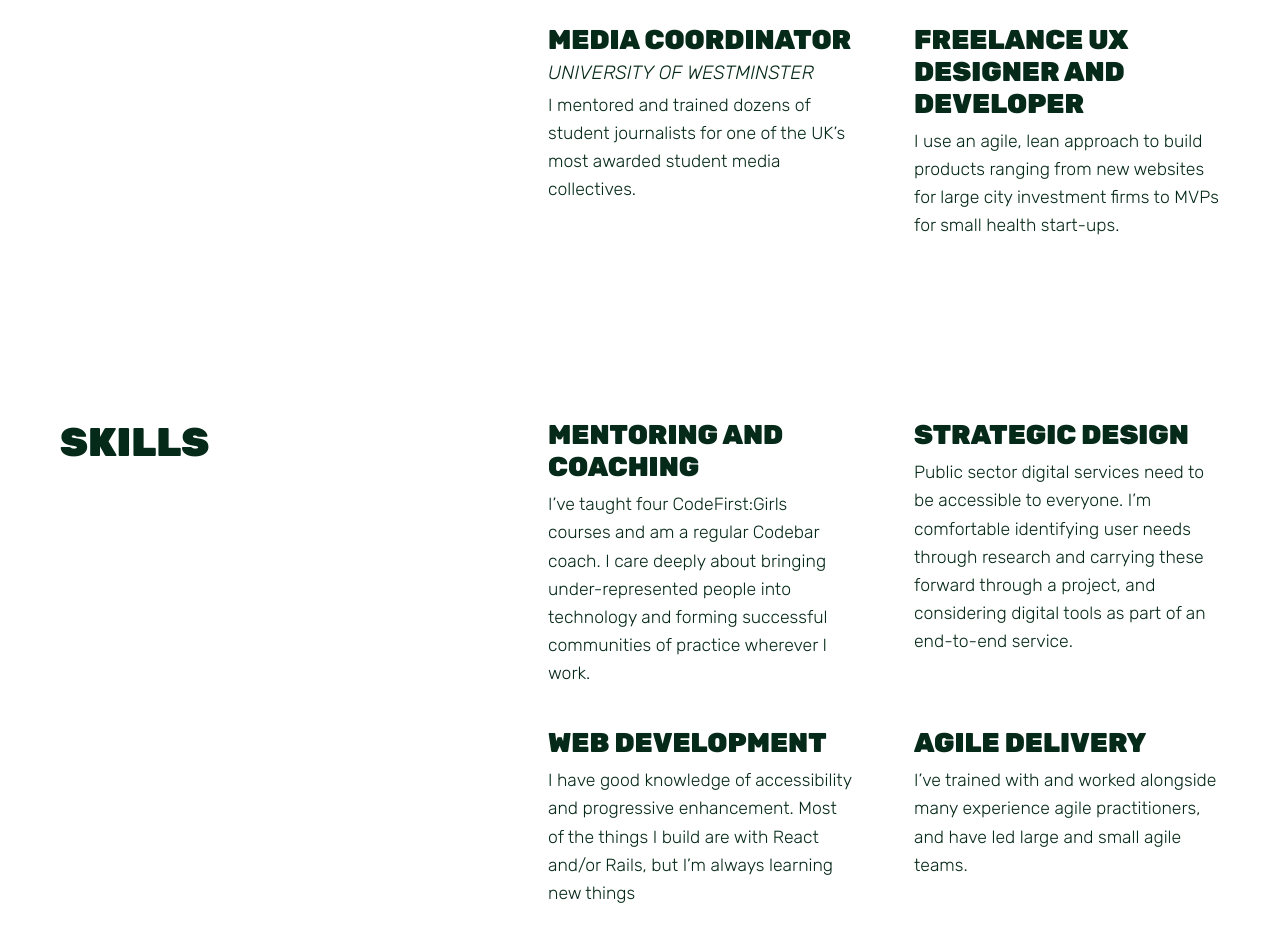
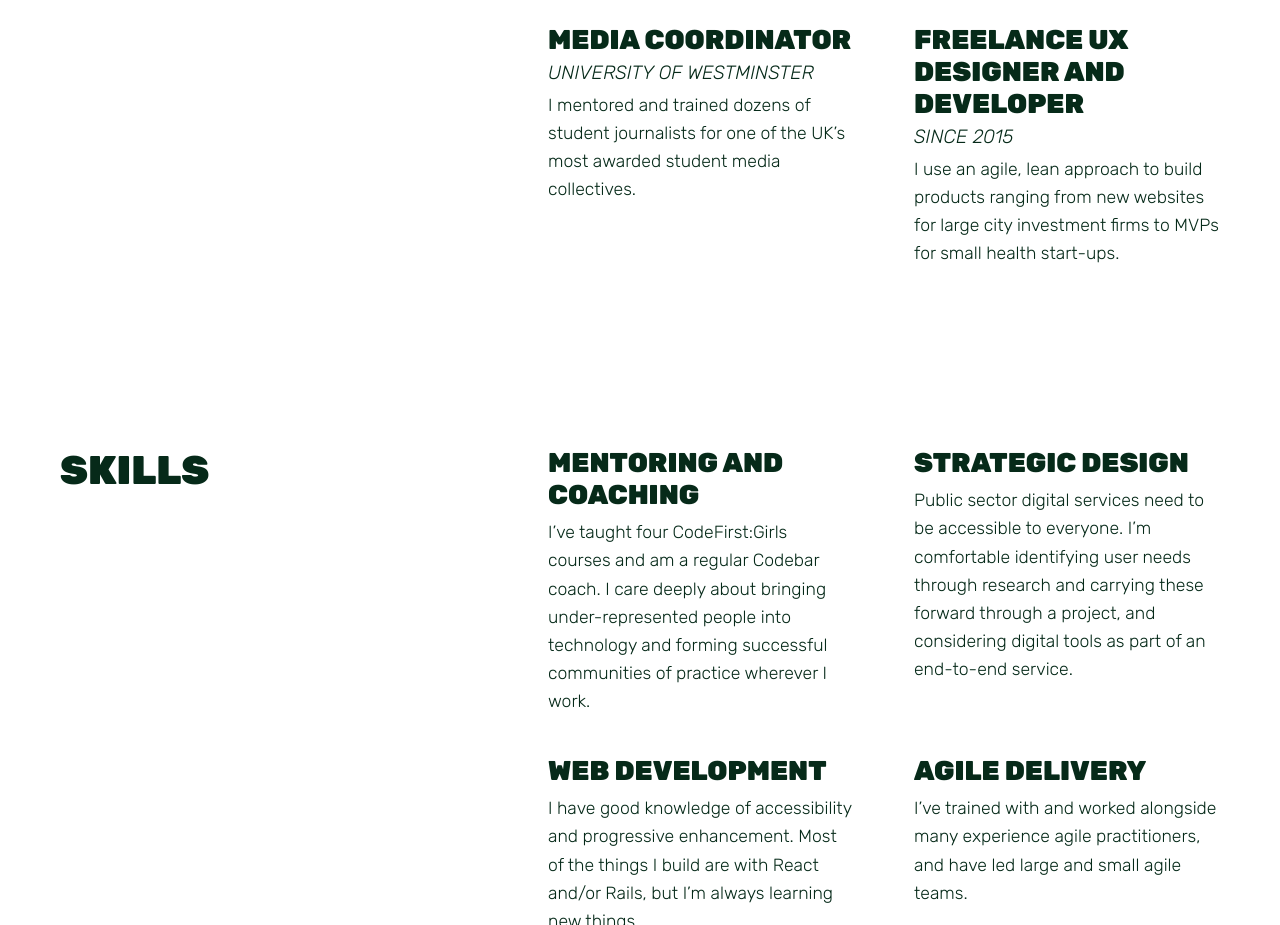
Before and after one commit to jhackett1/jayehackett, a Gatsby site: page / in a window 1280 px wide. Shown: the part 2120-3045 px from the top of the page. Built offline with nearby package versions, Linux system fonts and the light colour scheme; Gatsby itself is replaced by a stand-in of ours.

Commit message:
add date

```diff
--- a/src/layouts/index.js
+++ b/src/layouts/index.js
@@ -94,6 +94,7 @@ const Layout = ({
                 </li>
                 <li className="list-item">
                     <h3 className="list-item__title">Freelance UX designer and developer</h3>
+                    <p className="list-item__caption">Since 2015</p>
                     <p className="list-item__description">I use an agile, lean approach to build products ranging from new websites for large city investment firms to MVPs for small health start-ups.</p>
                 </li>
             </ul>
```
